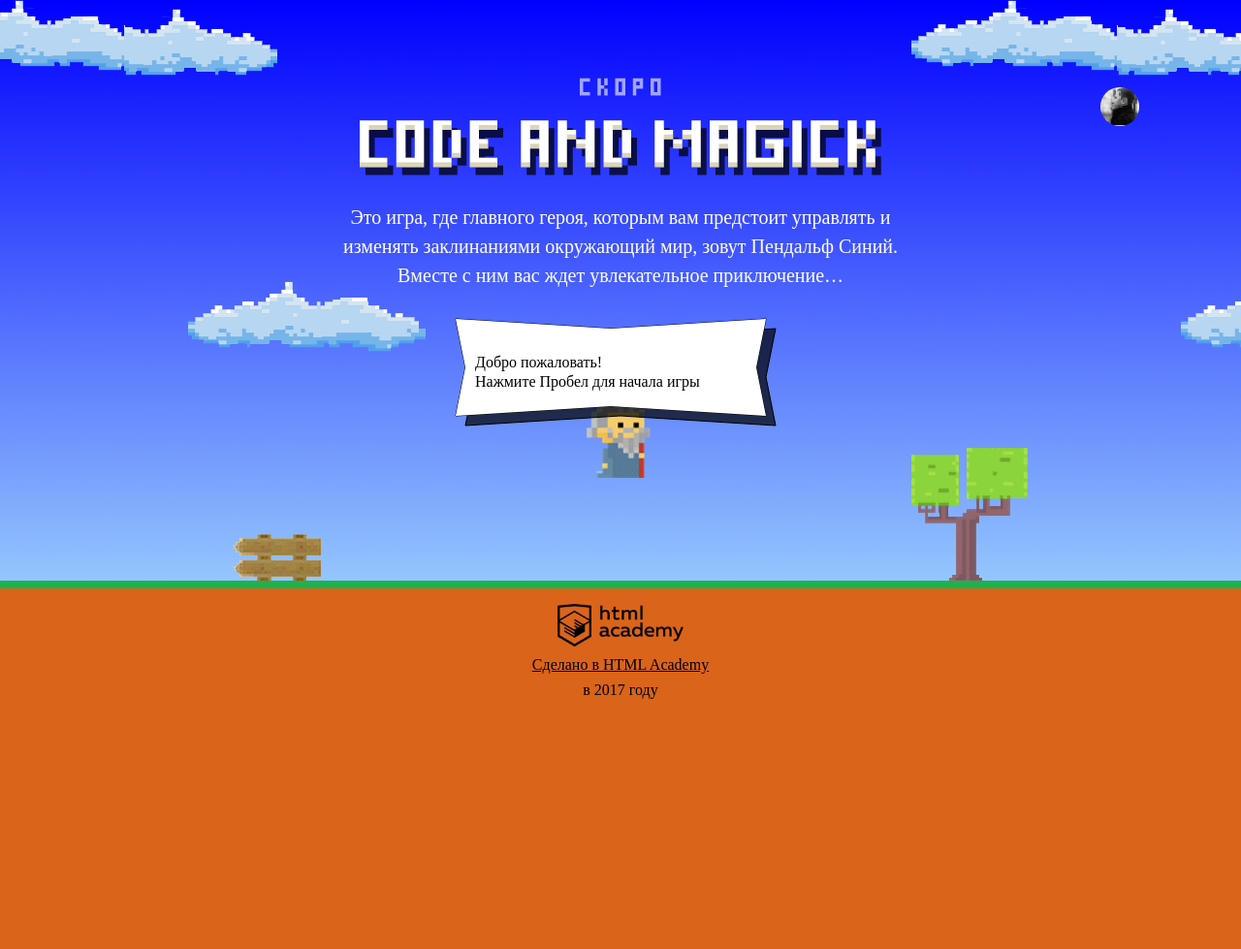
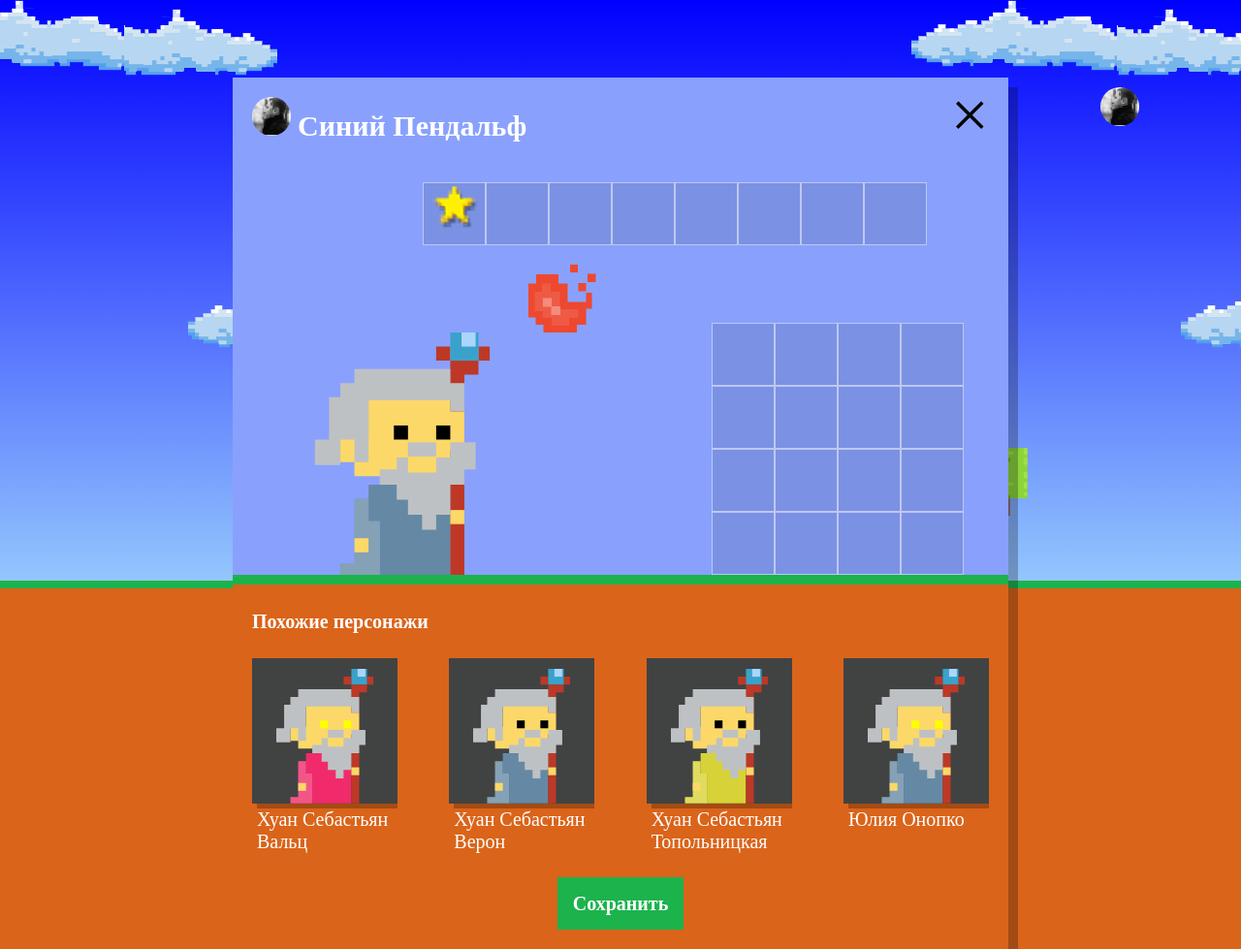
Before and after one commit to mari4orl/1283755-code-and-magick-20, a website: page index.html in a window 1280 px wide. Shown: the whole page at 97% size. Before the commit the page ends 800 px from the top, so only its background shows below. Drawn offline with Linux system fonts and the light colour scheme; a web font is replaced by a local one.

Commit message:
Generate similar wizards

```diff
--- a/index.html
+++ b/index.html
@@ -205,6 +205,7 @@
   }
 </script>
 <script src="js/stat.js"></script>
+<script src="js/setup.js"></script>
 <script src="js/game.js"></script>
 
 </body>
--- /dev/null
+++ b/js/setup.js
@@ -0,0 +1,51 @@
+'use strict';
+var userDialog = document.querySelector('.setup');
+userDialog.classList.remove('hidden');
+var similarListElement = userDialog.querySelector('.setup-similar-list');
+var similarWizardTemplate = document.querySelector('#similar-wizard-template')
+  .content
+  .querySelector('.setup-similar-item');
+
+var WIZARD_NAMES = ['Иван', 'Хуан Себастьян', 'Мария', 'Кристоф', 'Виктор', 'Юлия', 'Люпита', 'Вашингтон'];
+var WIZARD_SURNAMES = ['да Марья', 'Верон', 'Мирабелла', 'Вальц', 'Онопко', 'Топольницкая', 'Нионго', 'Ирвинг'];
+var WIZARD_COAT_COLOR = ['rgb(101, 137, 164)', 'rgb(241, 43, 107)', 'rgb(146, 100, 161)', 'rgb(56, 159, 117)', 'rgb(215, 210, 55)', 'rgb(0, 0, 0)'];
+var WIZARD_EYES_COLOR = ['black', 'red', 'blue', 'yellow', 'green'];
+
+function getRandomInt(min, max) {
+  min = Math.ceil(min);
+  max = Math.floor(max);
+  return Math.floor(Math.random() * (max - min)) + min; // Максимум не включается, минимум включается
+}
+
+function generateWizard(wizardNumber) {
+  var wizards = [];
+  for (var i = 0; i < wizardNumber; i++) {
+    var wizard = {
+      name: WIZARD_NAMES[getRandomInt(0, WIZARD_NAMES.length)] + ' ' + WIZARD_SURNAMES[getRandomInt(0, WIZARD_SURNAMES.length)],
+      coatColor: WIZARD_COAT_COLOR[getRandomInt(0, WIZARD_COAT_COLOR.length)],
+      eyesColor: WIZARD_EYES_COLOR[getRandomInt(0, WIZARD_EYES_COLOR.length)]
+    };
+    wizards[i] = wizard;
+  }
+  return wizards;
+}
+
+var wizards = generateWizard(4);
+
+function renderWizard(wizard) {
+  var wizardElement = similarWizardTemplate.cloneNode(true);
+
+  wizardElement.querySelector('.setup-similar-label').textContent = wizard.name;
+  wizardElement.querySelector('.wizard-coat').style.fill = wizard.coatColor;
+  wizardElement.querySelector('.wizard-eyes').style.fill = wizard.eyesColor;
+
+  return wizardElement;
+}
+
+var fragment = document.createDocumentFragment();
+for (var j = 0; j < wizards.length; j++) {
+  fragment.appendChild(renderWizard(wizards[j]));
+}
+similarListElement.appendChild(fragment);
+
+userDialog.querySelector('.setup-similar').classList.remove('hidden');
```
